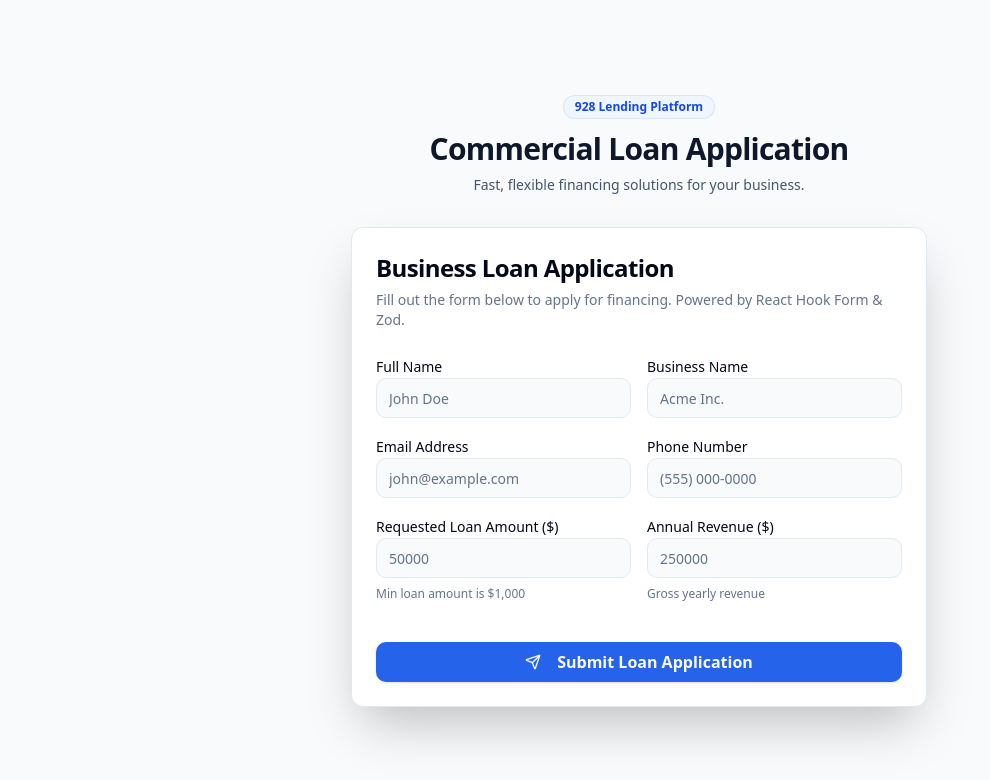
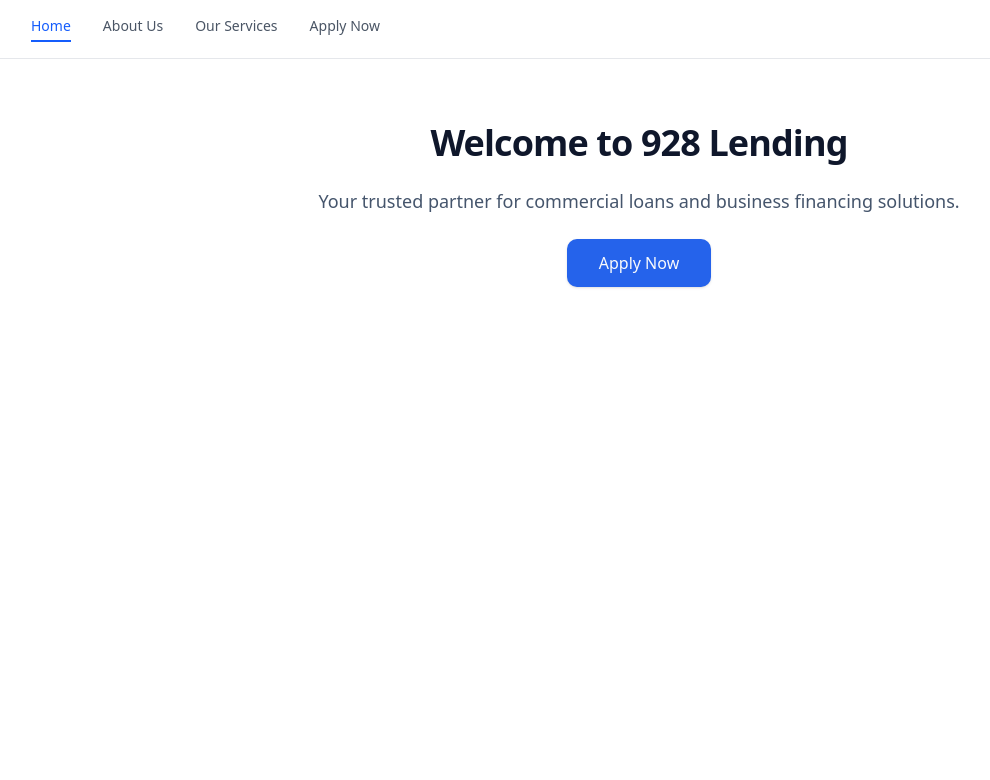
Before and after one commit to JanLancelot/928-lending, a Next.js app: page / in a window 1280 px wide. Shown: the top 780 px of the page, without its empty margins (1-991 px from the left). Built offline with nearby package versions, Linux system fonts and the light colour scheme.

Commit message:
feat: initialize application structure with global navigation, core pages, and reusable form components

```diff
--- /dev/null
+++ b/src/app/about-us/page.tsx
@@ -0,0 +1,12 @@
+export default function AboutUsPage() {
+  return (
+    <div className="py-16 px-4 sm:px-6 lg:px-8 max-w-4xl mx-auto space-y-4">
+      <h1 className="text-3xl font-bold tracking-tight text-slate-900 dark:text-slate-50">
+        About Us
+      </h1>
+      <p className="text-slate-600 dark:text-slate-400">
+        At 928 Lending, we are dedicated to providing fast and reliable financing solutions tailored to businesses of all sizes.
+      </p>
+    </div>
+  );
+}
--- /dev/null
+++ b/src/app/apply-now/page.tsx
@@ -0,0 +1,20 @@
+import { LoanApplicationForm } from "@/components/loan-application-form";
+
+export default function ApplyNowPage() {
+  return (
+    <div className="py-12 px-4 sm:px-6 lg:px-8">
+      <div className="sm:mx-auto sm:w-full sm:max-w-md text-center mb-8">
+        <h1 className="text-3xl font-extrabold text-slate-900 dark:text-slate-50 tracking-tight">
+          Commercial Loan Application
+        </h1>
+        <p className="mt-2 text-sm text-slate-600 dark:text-slate-400">
+          Fast, flexible financing solutions for your business.
+        </p>
+      </div>
+
+      <div className="w-full max-w-xl mx-auto">
+        <LoanApplicationForm />
+      </div>
+    </div>
+  );
+}
--- a/src/app/layout.tsx
+++ b/src/app/layout.tsx
@@ -1,5 +1,6 @@
 import type { Metadata } from "next";
 import { Geist, Geist_Mono } from "next/font/google";
+import { Navbar } from "@/components/navbar";
 import "./globals.css";
 
 const geistSans = Geist({
@@ -13,8 +14,8 @@ const geistMono = Geist_Mono({
 });
 
 export const metadata: Metadata = {
-  title: "Create Next App",
-  description: "Generated by create next app",
+  title: "928 Lending Platform",
+  description: "Fast, flexible commercial financing solutions.",
 };
 
 export default function RootLayout({
@@ -27,7 +28,10 @@ export default function RootLayout({
       lang="en"
       className={`${geistSans.variable} ${geistMono.variable} h-full antialiased`}
     >
-      <body className="min-h-full flex flex-col">{children}</body>
+      <body className="min-h-full flex flex-col bg-slate-50 dark:bg-slate-950">
+        <Navbar />
+        <main className="flex-1">{children}</main>
+      </body>
     </html>
   );
 }
--- /dev/null
+++ b/src/app/our-services/page.tsx
@@ -0,0 +1,12 @@
+export default function OurServicesPage() {
+  return (
+    <div className="py-16 px-4 sm:px-6 lg:px-8 max-w-4xl mx-auto space-y-4">
+      <h1 className="text-3xl font-bold tracking-tight text-slate-900 dark:text-slate-50">
+        Our Services
+      </h1>
+      <p className="text-slate-600 dark:text-slate-400">
+        We offer a comprehensive range of lending products including commercial real estate financing, equipment funding, working capital loans, and merchant cash advances.
+      </p>
+    </div>
+  );
+}
--- a/src/app/page.tsx
+++ b/src/app/page.tsx
@@ -1,22 +1,19 @@
-import { LoanApplicationForm } from "@/components/loan-application-form";
+import Link from "next/link";
+import { Button } from "@/components/ui/button";
 
 export default function Home() {
   return (
-    <div className="min-h-screen bg-slate-50 dark:bg-slate-950 flex flex-col justify-center py-12 px-4 sm:px-6 lg:px-8">
-      <div className="sm:mx-auto sm:w-full sm:max-w-md text-center mb-8">
-        <span className="inline-flex items-center rounded-full bg-blue-50 px-3 py-1 text-xs font-semibold text-blue-700 ring-1 ring-inset ring-blue-700/10 dark:bg-blue-900/30 dark:text-blue-400 mb-3">
-          928 Lending Platform
-        </span>
-        <h1 className="text-3xl font-extrabold text-slate-900 dark:text-slate-50 tracking-tight">
-          Commercial Loan Application
-        </h1>
-        <p className="mt-2 text-sm text-slate-600 dark:text-slate-400">
-          Fast, flexible financing solutions for your business.
-        </p>
-      </div>
-
-      <div className="w-full max-w-xl mx-auto">
-        <LoanApplicationForm />
+    <div className="py-16 px-4 sm:px-6 lg:px-8 max-w-4xl mx-auto text-center space-y-6">
+      <h1 className="text-4xl font-extrabold tracking-tight text-slate-900 dark:text-slate-50">
+        Welcome to 928 Lending
+      </h1>
+      <p className="text-lg text-slate-600 dark:text-slate-400 max-w-2xl mx-auto">
+        Your trusted partner for commercial loans and business financing solutions.
+      </p>
+      <div>
+        <Button asChild size="lg">
+          <Link href="/apply-now">Apply Now</Link>
+        </Button>
       </div>
     </div>
   );
--- /dev/null
+++ b/src/components/navbar.tsx
@@ -0,0 +1,40 @@
+"use client";
+
+import Link from "next/link";
+import { usePathname } from "next/navigation";
+
+export function Navbar() {
+  const pathname = usePathname();
+
+  const navItems = [
+    { name: "Home", href: "/" },
+    { name: "About Us", href: "/about-us" },
+    { name: "Our Services", href: "/our-services" },
+    { name: "Apply Now", href: "/apply-now" },
+  ];
+
+  return (
+    <header className="w-full border-b border-gray-200 dark:border-gray-800 bg-white dark:bg-slate-900">
+      <div className="max-w-7xl mx-auto px-4 sm:px-6 lg:px-8">
+        <nav className="flex space-x-8 py-4">
+          {navItems.map((item) => {
+            const isActive = pathname === item.href;
+            return (
+              <Link
+                key={item.href}
+                href={item.href}
+                className={`text-sm font-medium transition-colors ${
+                  isActive
+                    ? "text-blue-600 border-b-2 border-blue-600 pb-1 dark:text-blue-400 dark:border-blue-400"
+                    : "text-gray-600 hover:text-gray-900 dark:text-gray-400 dark:hover:text-white"
+                }`}
+              >
+                {item.name}
+              </Link>
+            );
+          })}
+        </nav>
+      </div>
+    </header>
+  );
+}
--- a/src/components/ui/form.tsx
+++ b/src/components/ui/form.tsx
@@ -90,12 +90,12 @@ const FormLabel = React.forwardRef<
   React.ElementRef<typeof LabelPrimitive.Root>,
   React.ComponentPropsWithoutRef<typeof LabelPrimitive.Root>
 >(({ className, ...props }, ref) => {
-  const { error, formItemId } = useFormField();
+  const { formItemId } = useFormField();
 
   return (
     <Label
       ref={ref}
-      className={cn(error && "text-destructive", className)}
+      className={className}
       htmlFor={formItemId}
       {...props}
     />
```
